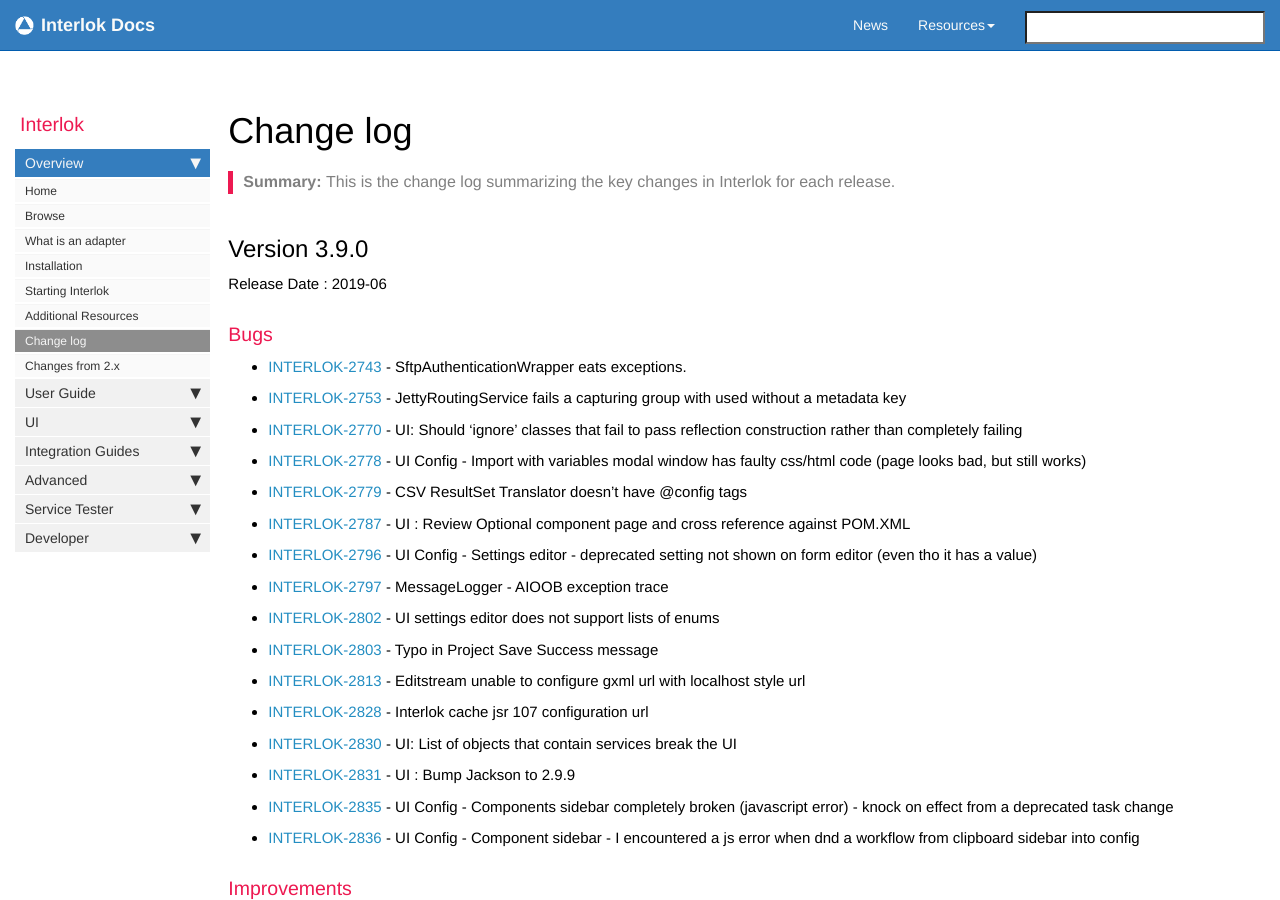
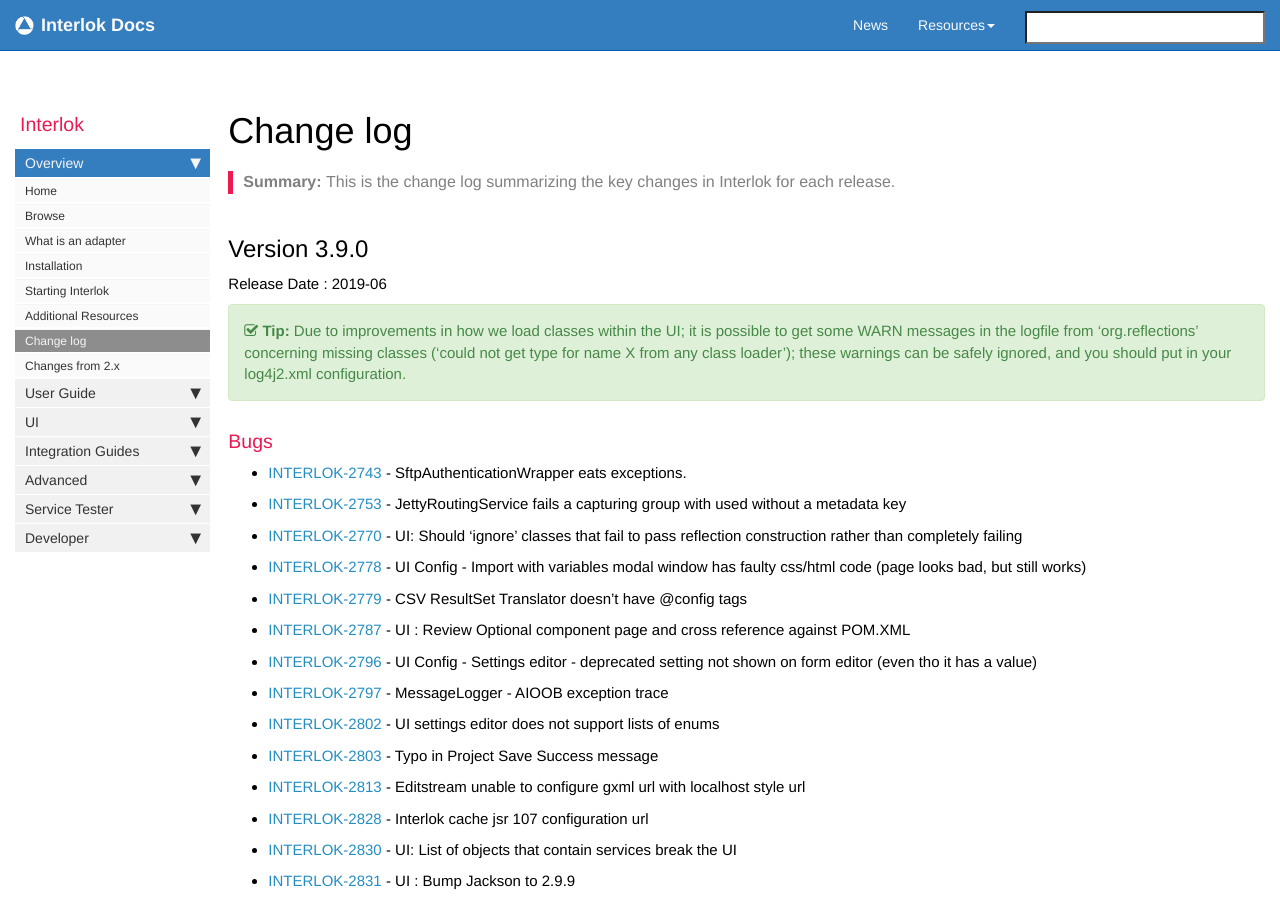
Before and after one commit to adaptris/interlok-docs-legacy, a Jekyll site: the page built from pages/adapter/changelog.md, in a window 1280 px wide and 900 px high. Built offline with Jekyll 4.4.1, drawn with Linux system fonts in a browser that asks for light colours; nearby versions of some CDN libraries; comment, search, counter and statistics services are not loaded.

Commit message:
added text to changelog concerning org.reflections

```diff
--- a/_includes/custom/release390.html
+++ b/_includes/custom/release390.html
@@ -1,6 +1,8 @@
 ## Version 3.9.0 ##
 
 Release Date : 2019-06
+
+{% include tip.html content="Due to improvements in how we load classes within the UI; it is possible to get some WARN messages in the logfile from 'org.reflections' concerning missing classes ('could not get type for name X from any class loader'); these warnings can be safely ignored, and you should put <Logger name='org.reflections' level='ERROR'/> in your log4j2.xml configuration." %}
 
 ### Bugs
 
```
